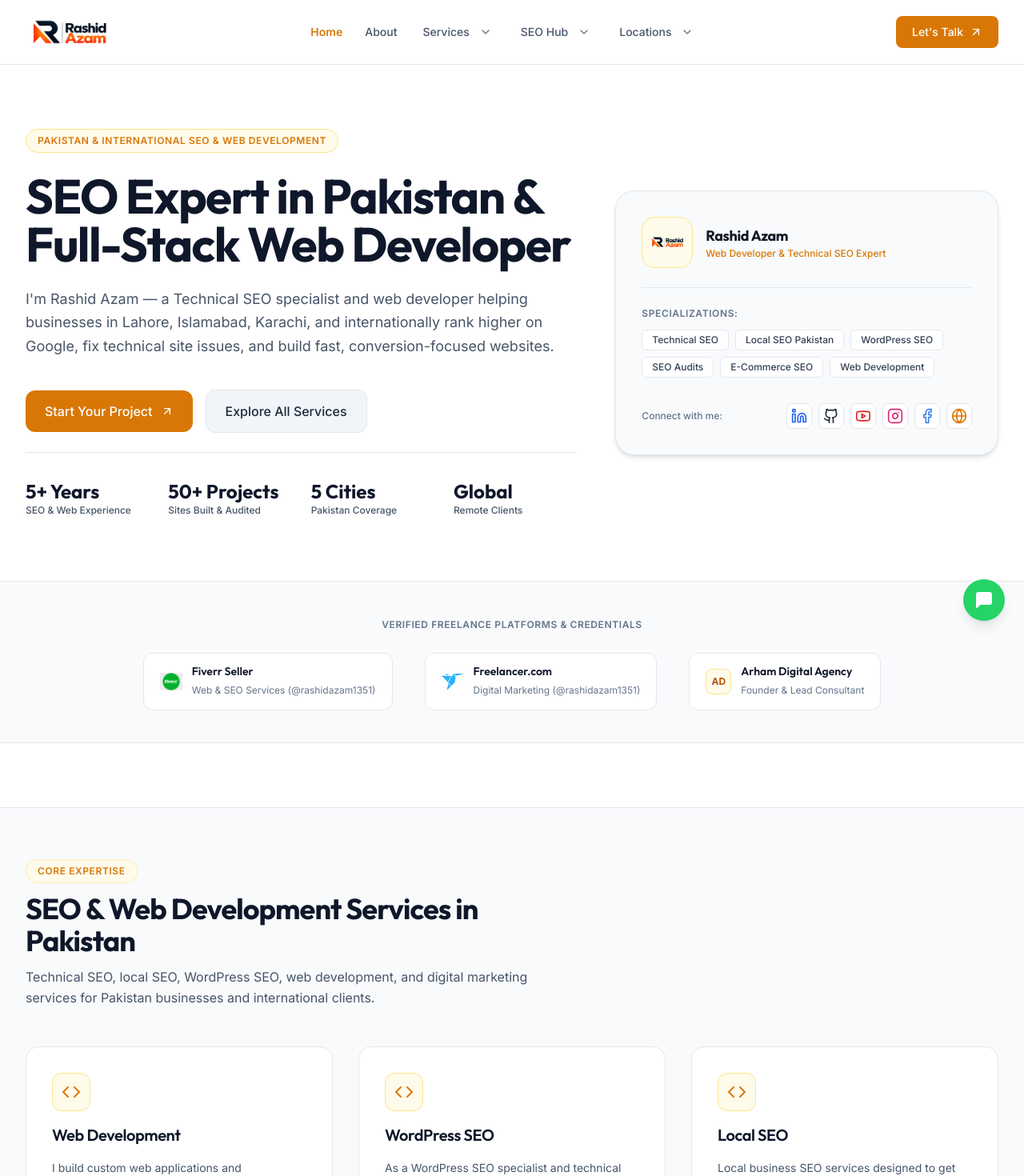
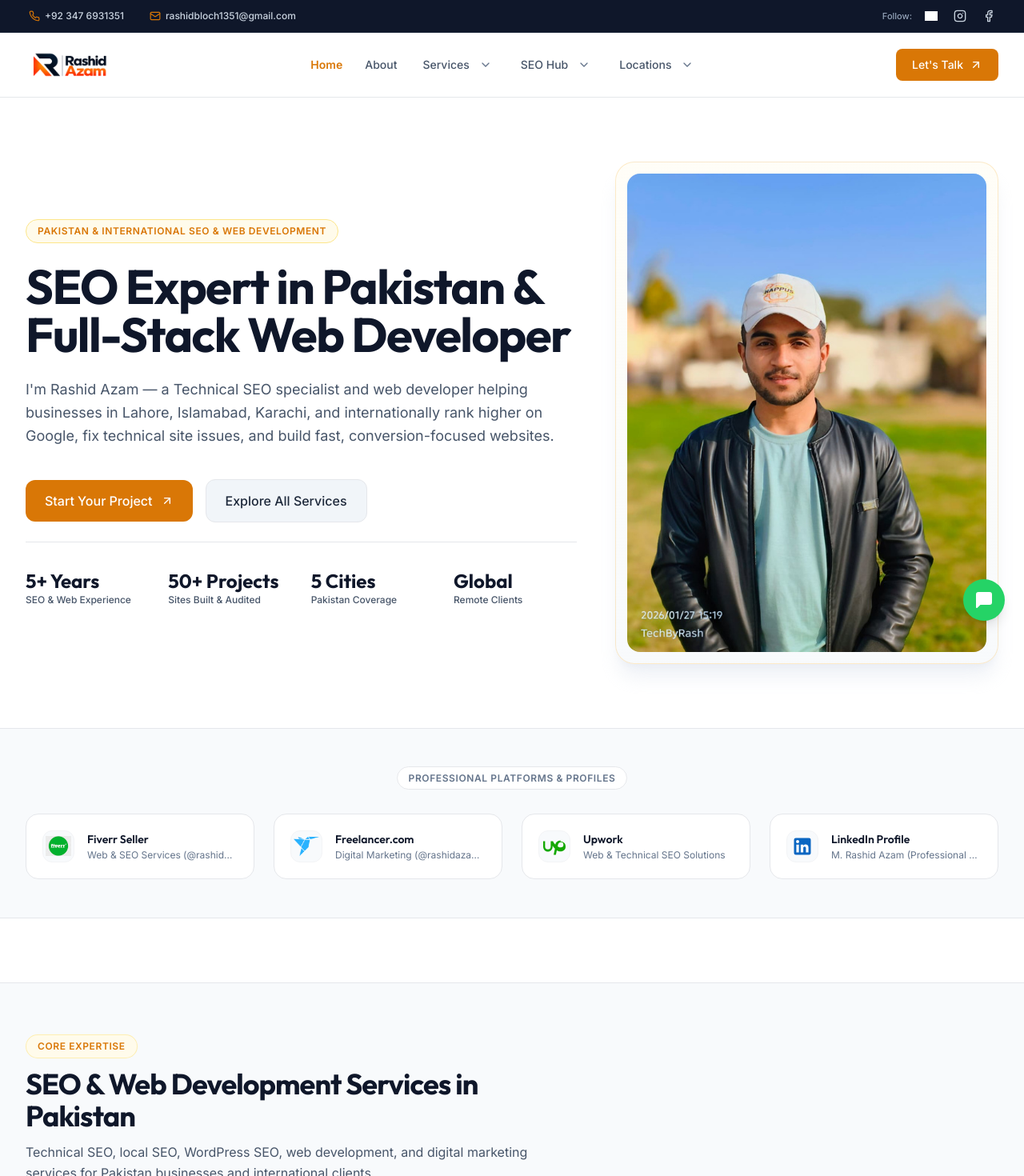
Before and after one commit to rashidbloch1351/rashidazam.me, a Next.js app: page / in a window 1280 px wide. Shown: the top 1470 px of the page at 80% size. Built offline with nearby package versions, Linux system fonts and the light colour scheme.

Commit message:
Update website design and content

```diff
--- a/app/about/page.tsx
+++ b/app/about/page.tsx
@@ -58,9 +58,9 @@ export default function AboutPage() {
     },
     {
       year: '2023 - Present',
-      title: 'Founder & Technical Director',
-      organization: 'Arham Digital Agency',
-      description: 'Launched a digital agency brand offering complete web development, store setups, and search engine optimization services globally.',
+      title: 'Lead Consultant & Full-Stack Developer',
+      organization: 'Rashid Azam Practice',
+      description: 'Delivering end-to-end web development, store setups, technical audits, and organic search engine optimization for clients globally.',
     },
     {
       year: '2024 - Present',
@@ -136,7 +136,7 @@ export default function AboutPage() {
             </p>
 
             <p>
-              To address this, I built my practice around technical precision. Studying for my BS in Information Technology while freelancing on platforms like Fiverr and Freelancer.com under the brand <strong className="text-slate-900">Arham Digital Agency</strong>, I focused on the areas that produce measurable search improvements: crawl architecture, structured data, Core Web Vitals, on-page content structure, and local search signals.
+              To address this, I built my practice around technical precision. Studying for my BS in Information Technology while freelancing on platforms like Fiverr and Freelancer.com as a dedicated <strong className="text-slate-900">Web Developer & Technical SEO Specialist</strong>, I focused on the areas that produce measurable search improvements: crawl architecture, structured data, Core Web Vitals, on-page content structure, and local search signals.
             </p>
 
             <p>
--- a/app/page.tsx
+++ b/app/page.tsx
@@ -190,51 +190,18 @@ export default function HomePage() {
                 </div>
               </div>
 
-              {/* Visual Card / Profile Showcase */}
+              {/* Personal Photograph Showcase */}
               <div className="lg:col-span-5 relative">
-                <div className="bg-slate-50 border border-slate-200/90 rounded-3xl p-8 shadow-md relative space-y-6">
-                  <div className="flex items-center gap-4 pb-6 border-b border-slate-200">
-                    <div className="w-16 h-16 rounded-2xl bg-amber-50 border border-amber-200 shrink-0 overflow-hidden relative">
-                      <Image
-                        src="/images/branding/logo.png"
-                        alt="Rashid Azam"
-                        fill
-                        className="object-contain p-2"
-                      />
-                    </div>
-                    <div>
-                      <h3 className="font-heading font-bold text-[#111827] text-lg">Rashid Azam</h3>
-                      <p className="text-xs text-[#d97706] font-medium">Web Developer & Technical SEO Expert</p>
-                    </div>
-                  </div>
-
-                  <div className="space-y-3">
-                    <div className="text-xs font-semibold text-slate-500 uppercase tracking-wider">Specializations:</div>
-                    <div className="flex flex-wrap gap-2">
-                      {['Technical SEO', 'Local SEO Pakistan', 'WordPress SEO', 'SEO Audits', 'E-Commerce SEO', 'Web Development'].map((item) => (
-                        <span key={item} className="text-xs font-medium bg-white text-slate-700 px-3 py-1 rounded-md border border-slate-200">
-                          {item}
-                        </span>
-                      ))}
-                    </div>
-                  </div>
-
-                  <div className="pt-2 flex items-center justify-between">
-                    <span className="text-xs text-slate-500 font-medium">Connect with me:</span>
-                    <div className="flex items-center gap-2">
-                      {socialLinks.map((s) => (
-                        <a
-                          key={s.label}
-                          href={s.url}
-                          target="_blank"
-                          rel="noopener noreferrer"
-                          aria-label={s.label}
-                          className="w-8 h-8 rounded-lg bg-white border border-gray-200 flex items-center justify-center hover:border-amber-500 transition-colors"
-                        >
-                          {getSocialIcon(s.label)}
-                        </a>
-                      ))}
-                    </div>
+                <div className="relative rounded-3xl overflow-hidden border border-amber-500/20 bg-gradient-to-b from-amber-50/40 to-slate-50 p-3.5 shadow-xl shadow-slate-200/60">
+                  <div className="relative aspect-[3/4] w-full rounded-2xl overflow-hidden bg-slate-100">
+                    <Image
+                      src="/images/branding/rashid-azam-portrait.jpg"
+                      alt="Rashid Azam - Technical SEO Consultant and Full-Stack Web Developer"
+                      fill
+                      priority
+                      sizes="(max-width: 1024px) 100vw, 500px"
+                      className="object-cover object-center transform hover:scale-[1.02] transition-transform duration-500 ease-out"
+                    />
                   </div>
                 </div>
               </div>
--- a/app/robots.ts
+++ b/app/robots.ts
@@ -1,6 +1,8 @@
 import { MetadataRoute } from 'next';
 
 export default function robots(): MetadataRoute.Robots {
+  const baseUrl = process.env.NEXT_PUBLIC_SITE_URL || 'https://rashidazam.me';
+
   return {
     rules: [
       {
@@ -9,6 +11,6 @@ export default function robots(): MetadataRoute.Robots {
         disallow: ['/styleguide', '/thank-you', '/api/'],
       },
     ],
-    sitemap: 'https://rashidazam.me/sitemap.xml',
+    sitemap: `${baseUrl}/sitemap.xml`,
   };
 }
--- a/components/Header.tsx
+++ b/components/Header.tsx
@@ -7,8 +7,9 @@ import { usePathname } from 'next/navigation';
 import {
   Menu, X, ArrowUpRight, ChevronDown, ArrowRight, Search, MapPin,
   Code, ShoppingCart, Globe, Zap, FileSearch, ShieldAlert, Cpu,
-  Smartphone, Building2
+  Smartphone, Building2, Phone, Mail, Linkedin, Github, Youtube, Instagram, Facebook
 } from 'lucide-react';
+import { socialLinks } from '@/data/socialLinks';
 
 export function Header() {
   const pathname = usePathname();
@@ -211,6 +212,80 @@ export function Header() {
 
   return (
     <header className="sticky top-0 z-50 bg-white/95 backdrop-blur-md border-b border-gray-200 shadow-xs">
+      {/* Top Contact & Social Bar */}
+      <div className="bg-slate-900 text-slate-300 text-xs border-b border-slate-800">
+        <div className="max-w-7xl mx-auto px-4 sm:px-6 lg:px-8 py-2 flex flex-wrap items-center justify-between gap-y-2">
+          {/* Left Side: Contact Information */}
+          <div className="flex items-center gap-4 sm:gap-6 flex-wrap">
+            <a
+              href="tel:+923476931351"
+              className="inline-flex items-center gap-1.5 hover:text-[#d97706] transition-colors focus:outline-none focus-visible:ring-1 focus-visible:ring-[#d97706] rounded px-1 py-0.5"
+              aria-label="Call or WhatsApp Rashid Azam at +92 347 6931351"
+            >
+              <Phone className="w-3.5 h-3.5 text-[#d97706]" />
+              <span className="font-medium">+92 347 6931351</span>
+            </a>
+
+            <a
+              href="mailto:rashidbloch1351@gmail.com"
+              className="inline-flex items-center gap-1.5 hover:text-[#d97706] transition-colors focus:outline-none focus-visible:ring-1 focus-visible:ring-[#d97706] rounded px-1 py-0.5"
+              aria-label="Email Rashid Azam at rashidbloch1351@gmail.com"
+            >
+              <Mail className="w-3.5 h-3.5 text-[#d97706]" />
+              <span className="font-medium truncate max-w-[200px] sm:max-w-none">rashidbloch1351@gmail.com</span>
+            </a>
+          </div>
+
+          {/* Right Side: Social Profile Icons (Exactly Fiverr, Instagram, Facebook) */}
+          <div className="flex items-center gap-3">
+            <span className="text-[11px] text-slate-400 font-medium">Follow:</span>
+
+            {/* 1. Fiverr */}
+            <a
+              href="https://fiverr.com/rashidazam1351"
+              target="_blank"
+              rel="noopener noreferrer"
+              className="p-1 text-slate-300 hover:text-[#d97706] hover:bg-slate-800 rounded transition-colors focus:outline-none focus-visible:ring-1 focus-visible:ring-[#d97706] inline-flex items-center justify-center group"
+              aria-label="Visit Rashid Azam on Fiverr (@rashidazam1351)"
+              title="Fiverr: @rashidazam1351"
+            >
+              <Image
+                src="/images/icons/fiverr.png"
+                alt="Fiverr"
+                width={16}
+                height={16}
+                className="w-4 h-4 object-contain brightness-0 invert group-hover:brightness-100 group-hover:invert-0 transition-all"
+              />
+            </a>
+
+            {/* 2. Instagram */}
+            <a
+              href="https://instagram.com/rashidazam1351"
+              target="_blank"
+              rel="noopener noreferrer"
+              className="p-1 text-slate-300 hover:text-[#d97706] hover:bg-slate-800 rounded transition-colors focus:outline-none focus-visible:ring-1 focus-visible:ring-[#d97706] inline-flex items-center justify-center"
+              aria-label="Visit Rashid Azam on Instagram (@rashidazam1351)"
+              title="Instagram: @rashidazam1351"
+            >
+              <Instagram className="w-4 h-4 text-slate-300 hover:text-[#d97706] transition-colors" />
+            </a>
+
+            {/* 3. Facebook */}
+            <a
+              href="https://facebook.com/rashidazam1351"
+              target="_blank"
+              rel="noopener noreferrer"
+              className="p-1 text-slate-300 hover:text-[#d97706] hover:bg-slate-800 rounded transition-colors focus:outline-none focus-visible:ring-1 focus-visible:ring-[#d97706] inline-flex items-center justify-center"
+              aria-label="Visit Rashid Azam on Facebook (@rashidazam1351)"
+              title="Facebook: @rashidazam1351"
+            >
+              <Facebook className="w-4 h-4 text-slate-300 hover:text-[#d97706] transition-colors" />
+            </a>
+          </div>
+        </div>
+      </div>
+
+      {/* Main Navigation */}
       <div className="max-w-7xl mx-auto px-4 sm:px-6 lg:px-8 h-20 flex items-center justify-between">
         {/* Brand / Logo */}
         <Link href="/" className="flex items-center group py-1">
--- a/components/ProofStrip.tsx
+++ b/components/ProofStrip.tsx
@@ -2,75 +2,88 @@ import React from 'react';
 import Image from 'next/image';
 
 export function ProofStrip() {
+  const platforms = [
+    {
+      name: 'Fiverr Seller',
+      description: 'Web & SEO Services (@rashidazam1351)',
+      url: 'https://fiverr.com/rashidazam1351',
+      iconType: 'image',
+      iconSrc: '/images/icons/fiverr.png',
+      alt: 'Fiverr Verified Freelancer Profile',
+    },
+    {
+      name: 'Freelancer.com',
+      description: 'Digital Marketing (@rashidazam1351)',
+      url: 'https://www.freelancer.com/u/rashidazam1351',
+      iconType: 'image',
+      iconSrc: '/images/icons/freelancer.png',
+      alt: 'Freelancer.com Verified Profile',
+    },
+    {
+      name: 'Upwork',
+      description: 'Web & Technical SEO Solutions',
+      url: 'https://www.upwork.com/',
+      iconType: 'upwork',
+      alt: 'Upwork Official Platform Profile',
+    },
+    {
+      name: 'LinkedIn Profile',
+      description: 'M. Rashid Azam (Professional Network)',
+      url: 'https://www.linkedin.com/in/mrashid1351/',
+      iconType: 'linkedin',
+      alt: 'LinkedIn Official Profile - M. Rashid Azam',
+    },
+  ];
+
   return (
-    <section className="bg-slate-50 border-y border-gray-200 py-10">
+    <section className="bg-slate-50 border-y border-gray-200 py-12">
       <div className="max-w-7xl mx-auto px-4 sm:px-6 lg:px-8">
-        <div className="text-center mb-6">
-          <span className="text-xs font-semibold uppercase tracking-wider text-slate-500">
-            Verified Freelance Platforms & Credentials
+        <div className="text-center mb-8">
+          <span className="text-xs font-semibold uppercase tracking-wider text-slate-500 bg-white px-3.5 py-1.5 rounded-full border border-gray-200 shadow-2xs">
+            Professional Platforms &amp; Profiles
           </span>
         </div>
 
-        <div className="flex flex-wrap items-center justify-center gap-6 md:gap-10">
+        <div className="grid grid-cols-1 sm:grid-cols-2 lg:grid-cols-4 gap-6">
+          {platforms.map((platform) => (
             <a
-            href="https://fiverr.com/rashidazam1351"
+              key={platform.name}
+              href={platform.url}
               target="_blank"
               rel="noopener noreferrer"
-            className="flex items-center gap-3 bg-white border border-gray-200 px-5 py-3 rounded-xl shadow-xs hover:border-amber-500 hover:shadow-md transition-all group"
+              aria-label={`Visit Rashid Azam on ${platform.name}`}
+              className="flex items-center gap-4 bg-white border border-gray-200 p-5 rounded-2xl shadow-xs hover:border-[#d97706] hover:shadow-md transition-all group focus:outline-none focus-visible:ring-2 focus-visible:ring-[#d97706] h-full"
             >
+              <div className="w-10 h-10 rounded-xl bg-slate-50 border border-gray-100 flex items-center justify-center shrink-0 group-hover:scale-105 transition-transform">
+                {platform.iconType === 'image' && platform.iconSrc ? (
                   <Image
-              src="/images/icons/fiverr.png"
-              alt="Fiverr Verified Freelancer"
-              width={28}
-              height={28}
+                    src={platform.iconSrc}
+                    alt={platform.alt}
+                    width={32}
+                    height={32}
                     className="object-contain"
                   />
-            <div>
-              <span className="font-heading font-semibold text-sm text-slate-900 group-hover:text-amber-600 transition-colors block">
-                Fiverr Seller
+                ) : platform.iconType === 'upwork' ? (
+                  <svg className="w-7 h-7 text-[#14a800]" viewBox="0 0 24 24" fill="currentColor" aria-hidden="true">
+                    <path d="M18.561 13.158c-1.102 0-2.135-.467-3.074-1.227l.228-1.076.008-.042c.396-2.138 1.584-3.208 3.513-3.208 1.48 0 2.443.91 2.443 2.766 0 1.83-.984 2.787-3.118 2.787zm.052-7.514c-3.123 0-4.992 1.944-5.69 4.356-1.082-.958-1.907-2.183-2.457-3.56H8.05v5.772c0 1.944-1.264 3.098-3.02 3.098-1.756 0-3.02-1.154-3.02-3.098V6.444H0v5.772c0 3.056 2.164 5.434 5.03 5.434 2.866 0 5.03-2.378 5.03-5.434v-1.15c.571 1.258 1.417 2.41 2.529 3.376l-1.393 6.558h2.396l.994-4.673c1.139.73 2.383 1.136 3.868 1.136 3.541 0 5.545-2.02 5.545-5.38 0-3.328-1.921-5.328-5.387-5.328z"/>
+                  </svg>
+                ) : (
+                  <svg className="w-7 h-7 text-[#0a66c2]" viewBox="0 0 24 24" fill="currentColor" aria-hidden="true">
+                    <path d="M19 3a2 2 0 0 1 2 2v14a2 2 0 0 1-2 2H5a2 2 0 0 1-2-2V5a2 2 0 0 1 2-2h14m-.5 15.5v-5.3a3.26 3.26 0 0 0-3.26-3.26c-.85 0-1.84.52-2.28 1.3v-1.11h-2.79v8.37h2.79v-4.93c0-.77.62-1.4 1.39-1.4a1.4 1.4 0 0 1 1.4 1.4v4.93h2.75M6.88 8.56a1.68 1.68 0 0 0 1.68-1.68c0-.93-.75-1.69-1.68-1.69a1.69 1.69 0 0 0-1.69 1.69c0 .93.76 1.68 1.69 1.68m1.39 9.94v-8.37H5.5v8.37h2.77z"/>
+                  </svg>
+                )}
+              </div>
+
+              <div className="min-w-0">
+                <span className="font-heading font-semibold text-sm text-slate-900 group-hover:text-[#d97706] transition-colors block truncate">
+                  {platform.name}
                 </span>
-              <span className="text-xs text-slate-500">
-                Web & SEO Services (@rashidazam1351)
+                <span className="text-xs text-slate-500 block truncate mt-0.5">
+                  {platform.description}
                 </span>
               </div>
             </a>
-
-          <a
-            href="https://www.freelancer.com/u/rashidazam1351"
-            target="_blank"
-            rel="noopener noreferrer"
-            className="flex items-center gap-3 bg-white border border-gray-200 px-5 py-3 rounded-xl shadow-xs hover:border-amber-500 hover:shadow-md transition-all group"
-          >
-            <Image
-              src="/images/icons/freelancer.png"
-              alt="Freelancer.com Verified Profile"
-              width={28}
-              height={28}
-              className="object-contain"
-            />
-            <div>
-              <span className="font-heading font-semibold text-sm text-slate-900 group-hover:text-amber-600 transition-colors block">
-                Freelancer.com
-              </span>
-              <span className="text-xs text-slate-500">
-                Digital Marketing (@rashidazam1351)
-              </span>
-            </div>
-          </a>
-
-          <div className="flex items-center gap-3 bg-white border border-gray-200 px-5 py-3 rounded-xl shadow-xs">
-            <div className="w-8 h-8 rounded-lg bg-amber-50 border border-amber-200 flex items-center justify-center font-bold text-xs text-amber-700">
-              AD
-            </div>
-            <div>
-              <span className="font-heading font-semibold text-sm text-slate-900 block">
-                Arham Digital Agency
-              </span>
-              <span className="text-xs text-slate-500">
-                Founder & Lead Consultant
-              </span>
-            </div>
-          </div>
+          ))}
         </div>
       </div>
     </section>
--- a/data/projectsData.ts
+++ b/data/projectsData.ts
@@ -39,12 +39,12 @@ export const projectCategories: ProjectCategory[] = [
         results: ["Mobile page load under 1.8s", "Increased product page engagement", "Seamless multi-currency checkout"]
       },
       {
-        projectSlug: "arham-digital-agency-store",
-        title: "Arham Digital Agency Store",
+        projectSlug: "digital-services-store",
+        title: "Digital Tools & Services Marketplace",
         description: "A premium digital tools and services marketplace. Complete e-commerce setup with product catalog and payment gateway.",
         image: "/images/projects/arham-digital.jpg",
         url: "https://arhamdigitalagency.vercel.app/",
-        tags: ["E-Commerce", "Digital Products", "Agency"],
+        tags: ["E-Commerce", "Digital Products", "Marketplace"],
         challenge: "Building a scalable digital product marketplace with instant download fulfillment.",
         solution: "Integrated automated checkout with instant digital delivery and automated invoice generation.",
         results: ["100% automated order fulfillment", "Zero cart abandonment technical errors"]
@@ -161,15 +161,15 @@ export const projectCategories: ProjectCategory[] = [
     tags: ["Portfolio", "Animation", "Design"],
     projects: [
       {
-        projectSlug: "the-arham-digital",
-        title: "The Arham Digital Agency Portfolio",
-        description: "A modern digital agency portfolio featuring animated stats, service showcases, and project galleries.",
+        projectSlug: "digital-marketing-portfolio",
+        title: "Digital Marketing & Development Showcase",
+        description: "A modern portfolio showcase featuring animated stats, service showcases, and project galleries.",
         image: "/images/projects/thearham-digital.jpg",
         url: "https://thearhamdigital.vercel.app/",
-        tags: ["Agency Portfolio", "Modern Design", "Animated"],
-        challenge: "Establishing brand authority for an emerging digital agency.",
+        tags: ["Portfolio Showcase", "Modern Design", "Animated"],
+        challenge: "Establishing brand authority for an independent technical consultant.",
         solution: "Designed an editorial layout showcasing verified project case studies, client reviews, and direct booking links.",
-        results: ["Enhanced agency credibility", "Direct lead capture"]
+        results: ["Enhanced professional credibility", "Direct lead capture"]
       },
       {
         projectSlug: "imran-khadim",
```
Also changed, not shown: app/sitemap.ts (+7 -7 lines), public/llms.txt, 2 other files (tests, documents, lock files or other folders). Lines whose indentation alone changed are shown as unchanged.
